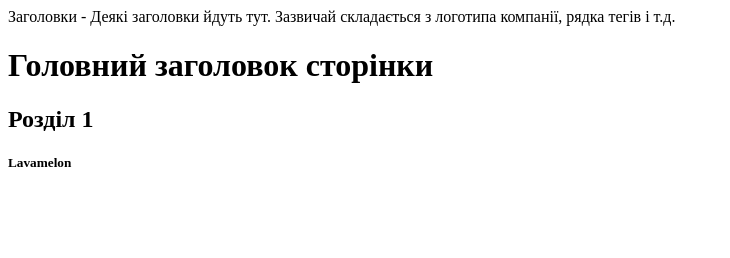
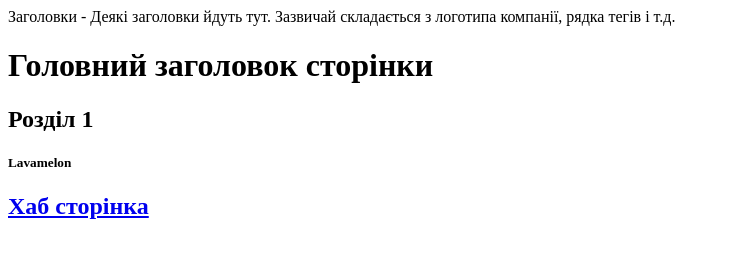
Before and after one commit to Lavamelon24/Lessons, a plain HTML site: page (14 березня) index.html in a window 1280 px wide. Shown: the whole page, without its empty margins (0-730 px from the left). Drawn offline with Linux system fonts and the light colour scheme.

Commit message:
Update (14 березня) index.html

```diff
--- a/(14 березня) index.html
+++ b/(14 березня) index.html
@@ -14,6 +14,7 @@
   </section>
   <footer>
     <h5>Lavamelon</h5>
+    <a href="index.html"> <h2>Хаб сторінка</h2></a>
   </footer>
 </body>
 </html>
```
